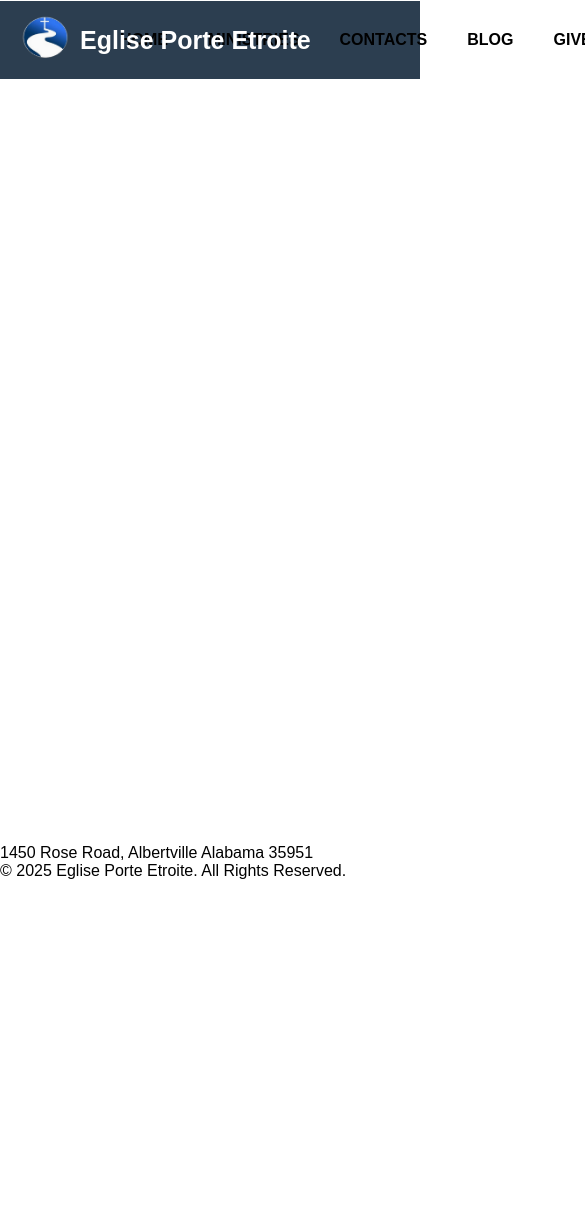
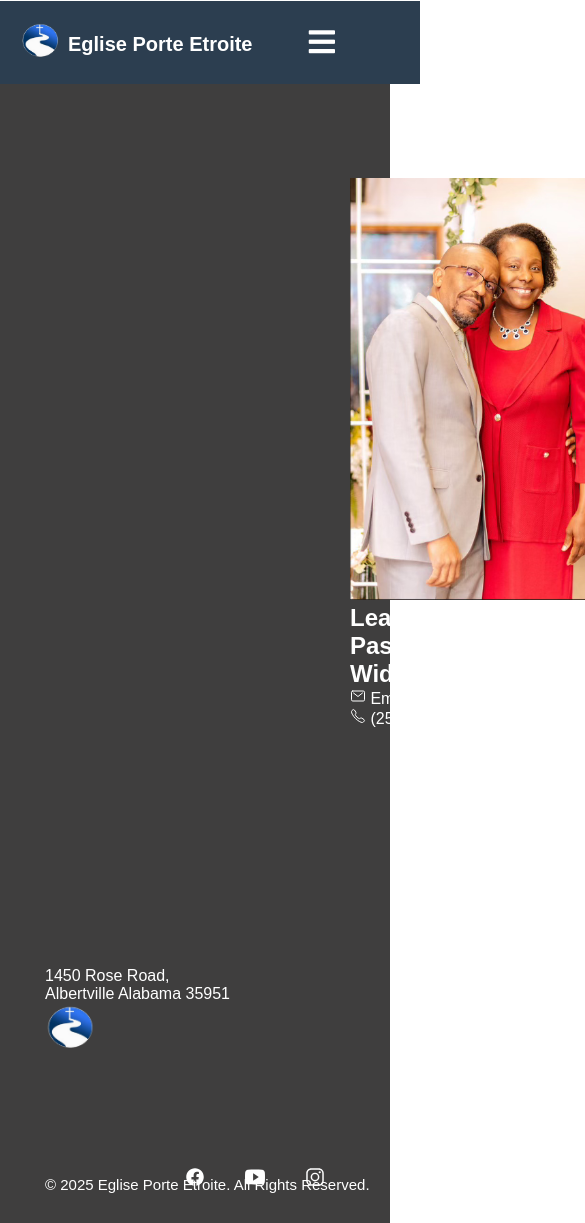
Before and after one commit to JyhnoCharles/EglisePorteEtroite, a plain HTML site: page ministries.html in a window 390 px wide. Shown: the top 1223 px of the page, 585 px wide, since content can reach past the window. Before the commit the page ends 880 px from the top, so only its background shows below. Drawn offline with nearby package versions, Linux system fonts and the light colour scheme; a web font is replaced by a local one.

Commit message:
Committer

```diff
--- a/css/ministries.css
+++ b/css/ministries.css
@@ -7,7 +7,7 @@
 
 .banner
 {
- height: 100vh;
+ height: 78px;
  background-color: rgb(255, 255, 255);
  background-size: cover;
  background-position: center;
@@ -99,6 +99,7 @@ h1 a{
     display: inline-block;
     margin: 0 20px;
     position: relative;
+
 }
 
 .navbar ul li a{
@@ -106,13 +107,14 @@ h1 a{
  color:#000000;
  text-transform: uppercase;
  font-weight: bold;
+ color: #fff;
 }
 
 .navbar ul li::after{
     content: '';
     height: 3px;
     width: 0%;
-    background: rgb(251, 251, 251);
+    background: rgb(9, 89, 153);
     position: absolute;
     left: 0;
     bottom: -8px;
@@ -124,57 +126,216 @@ h1 a{
 
 }
 
-.content{
-
-    width: 100%;
-    position:absolute;
-    top: 50%;
-    transform: translateY(-50%);
-    text-align: center;
-    color: #fff;
-}
-
-.content h2{
-    font-size: 50px;
-    margin-top: 0px;
-}
-
-.content p{
-    margin: 20px;
-    font-weight: 100;
-    font-size: 20px;
-    line-height: 35px;
-}
-
-.content button{
-   width: 200px;
-   padding: 15px 0;
-    text-align: center;
-    margin: 10px 50px;
-    border-radius: 25px;
-    font-weight: bold;
-    border:2px solid;
-    background: transparent;
-    color: white;
-    cursor: pointer;
-    position: sticky;
-    overflow: auto;
+/* Middle top */
+.middle{
+    background-color: #3f3e3e;
+    display: flex;
+    flex-direction: row;
+    height: 100vh;
 
 }
 
-.content span{
-    background: #095999;
-    height: 100%;
-    width: 0;
-    border-radius: 25px;
-    position:absolute;
-    left:  0;
-    bottom: 0;;
-    z-index: -1;
-    transition: 0.5s;
+.pastor img{
+
+
+    height: 50vh;
+
+}
+.pastor{
+
+    display: block;
+    margin-top: 100px;
+    margin-left: 350px;
+    color: rgb(255, 255, 255);
+}
+.pastor h1{
+    display: block;
+    position: relative;
+
+
+
 }
 
-button:hover span{
-    width: 100%;
+
+
+
+/* Middle bottom */
+
+/* FOOTER AREA */
+
+
+footer {
+    position: relative; /* Make the footer the positioning context */
+    background-color: #3f3e3e;
+    background-size: cover;
+    height: 25vh;
+    padding: 45px;
+
 
 }
+
+#copyright {
+
+    position: absolute;
+    bottom: 30px;
+    color: white;
+
+}
+#location {
+
+    color: #fff;
+    font-size: 20px;
+
+}
+
+.socialicon{
+    color: white;
+
+
+}
+.widgits{
+
+    display:flex;
+    justify-content: start;
+    gap: 40px;
+    align-items:end;
+    justify-content: end;
+
+    height: 135px;
+
+    font-size: 30px;
+
+    padding-right: 20px;
+
+
+}
+
+
+/* Responsive media */
+
+
+@media(max-width: 320px){
+    .logoheader a{
+
+       position: relative;
+       right: 13px;
+
+
+    }
+    .logo img{
+
+        height: 40px;
+    }
+
+    .checkbtn{
+        right: 50px;
+    }
+
+
+
+
+
+}
+/* Media Query */
+@media (max-width: 500px) {
+    .logoheader a{
+
+        position: relative;
+        right: 12px;
+        font-size: 20px;
+
+    }
+
+
+    .navbar ul li{
+      font-size: 5px;
+    }
+    .logo img{
+        height: 40px;
+    }
+    .video {
+
+        padding-left: 150px ;
+
+
+    }
+
+
+}
+
+@media (max-width: 937px) {
+
+    .navbar{
+        height: 63px;
+    }
+
+    .logoheader a{
+
+        margin-top: 30px ;
+
+    }
+
+    .checkbtn {
+        display: block; /* Ensure it's always visible */
+
+    }
+    .navbar ul{
+        position: fixed;
+        width: 100%;
+        height: 100vh;
+        background: #2c3e50;
+        top: -1000px;
+        left: 0;
+        text-align: center;
+        display: block;
+        transition: all .5s;
+        padding: 0%;
+        margin: 0px;
+    }
+    .navbar ul li {
+        top: 50px;
+        padding: 35px 20px;
+        text-align: center;
+        display: block;
+    }
+    .navbar ul li a{
+        font-size: 30px;
+
+    }
+    #check:checked ~ ul {
+        top: 0;
+    }
+
+    .navbar ul li:hover::after{
+        width: 0%;
+
+    }
+    .logo {
+        z-index: 999;
+    }
+
+    /* Footer */
+    #location{
+        font-size: 16px;
+    }
+
+    #copyright{
+        font-size: 15px;
+    }
+    .widgits{
+
+
+        font-size: 20px;
+
+
+
+    }
+
+
+
+
+
+
+
+
+}
--- a/css/style.css
+++ b/css/style.css
@@ -545,7 +545,7 @@ footer {
 
     .boxs p{
 
-        font-size: 14px;
+        font-size: 15px;
     }
 
     .time{
--- a/ministries.html
+++ b/ministries.html
@@ -8,6 +8,9 @@
         <link rel="stylesheet" href="css/ministries.css"/>
         <link href="https://cdnjs.cloudflare.com/ajax/libs/font-awesome/5.15.4/css/all.min.css" rel="stylesheet">
         <link href='https://fonts.googleapis.com/css?family=Sofia' rel='stylesheet'>
+        <script type="module" src="https://unpkg.com/ionicons@7.1.0/dist/ionicons/ionicons.esm.js"></script>
+        <script nomodule src="https://unpkg.com/ionicons@7.1.0/dist/ionicons/ionicons.js"></script>
+
 
     </head>
     <body>
@@ -24,7 +27,7 @@
                 <ul>
                     <li><a href="index.html"> Home </a></li>
                     <li><a href="ministries.html"> Ministries </a></li>
-                    <li><a href="contacts.html"> Contacts </a></li>
+                    <li><a href="mailto:admin@porteetroite.org"> Contacts </a></li>
                     <li><a href="blog.html"> Blog </a></li>
                     <li><a href="https://www.paypal.com/paypalme/EglisePorteEtroite"> Give </a></li>
                 </ul>
@@ -33,13 +36,35 @@
 
         </div>
 
+        <section class = "middle">
+            <div class="pastor">
+                <img src="Images/Pastormin.png">
+                <h1>  Lead Pastor & wife <br> Pastor Johny and Widleine Pierre Charles  <br> </h1>
+
+                <p> <ion-icon name="mail-outline"></ion-icon> Email@gmail.com <br> <ion-icon name="call-outline"></ion-icon> (256)-557-0525</p>
+            </div>
+
+
+
+        </section>
+
+
 
 
        <section>
             <div class="end">
                 <Footer>
-                    <p id="location"> 1450 Rose Road, Albertville Alabama 35951</p>
+                    <p id="location"> 1450 Rose Road, <br>  Albertville Alabama 35951</p>
                     <p id="copyright">&copy; 2025 Eglise Porte Etroite. All Rights Reserved.</p>
+                    <div class = "logofooter"> <img src="Images/logoback.png" height="50" alt="Eglise Porte Etroite"> </div>
+                    <div class="widgits">
+                        <a class="socialicon" href="https://www.facebook.com/eglise.porteetroite.33" target="_blank"> <ion-icon name="logo-facebook"></ion-icon></a>
+                       <a class="socialicon" href="https://www.youtube.com/@egliseporteetroite6555" target="_blank"> <ion-icon name="logo-youtube"></ion-icon></a>
+                       <a class="socialicon" href="" target="_blank"> <ion-icon name="logo-instagram"></ion-icon></a>
+
+
+                    </div>
+
                 </Footer>
 
             </div>
```
Also changed, not shown: blog.html (+1 -1 lines), index.html (+1 -1 lines), Images/Pastormin.png (added), 2 other files.
